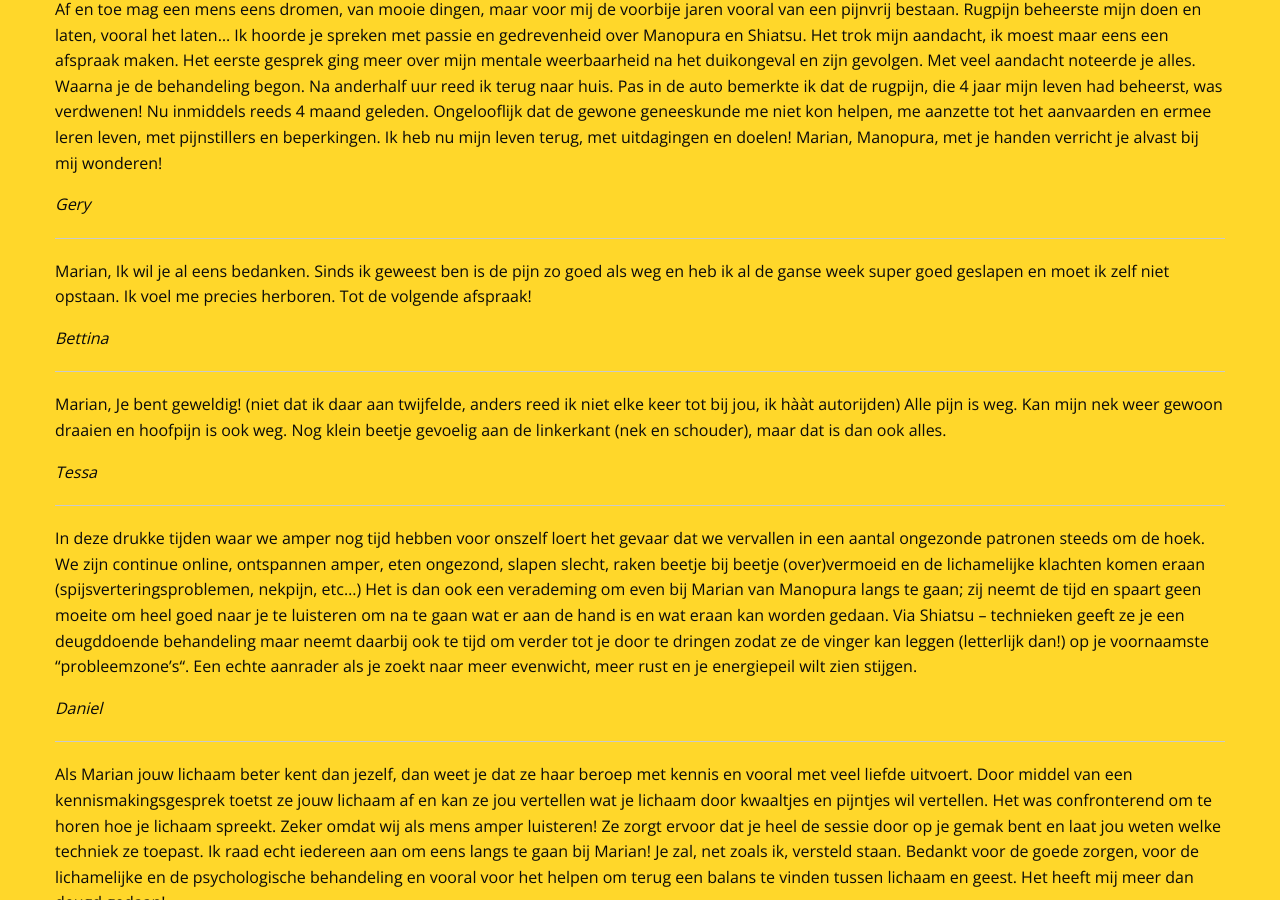
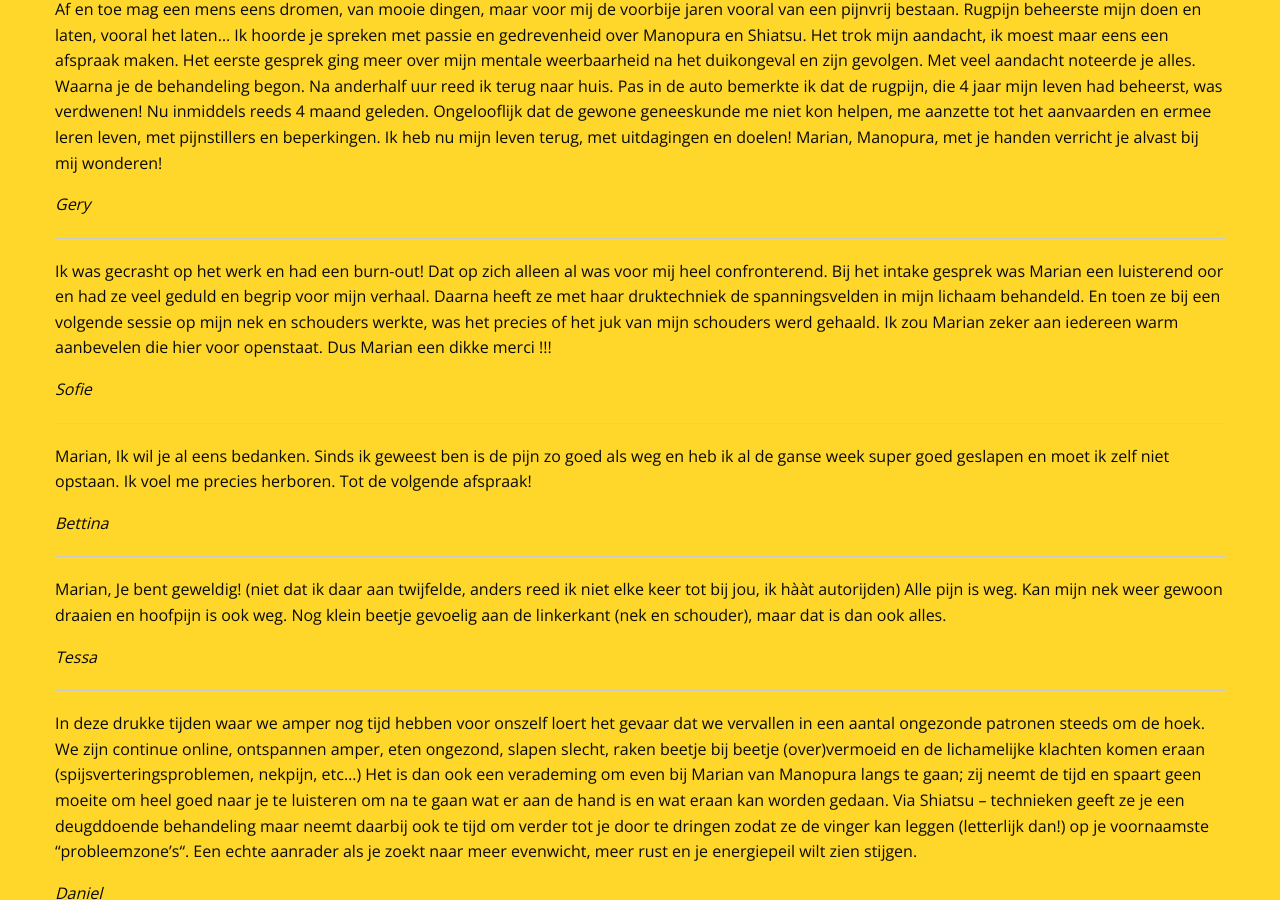
Before and after one commit to manopura/manopura.github.io, a Jekyll site: the page built from Getuigenissen.md, in a window 1280 px wide and 900 px high, scrolled down 396 px. Built offline with Jekyll 4.4.1, drawn with Linux system fonts in a browser that asks for light colours; nearby versions of some CDN libraries; our own code applies the rules of GitHub Pages for plain Markdown files.

Commit message:
Update Getuigenissen.md

```diff
--- a/Getuigenissen.md
+++ b/Getuigenissen.md
@@ -15,6 +15,13 @@
 Af en toe mag een mens eens dromen, van mooie dingen, maar voor mij de voorbije jaren vooral van een pijnvrij bestaan. Rugpijn beheerste mijn doen en laten, vooral het laten... Ik hoorde je spreken met passie en gedrevenheid over Manopura en Shiatsu. Het trok mijn aandacht, ik moest maar eens een afspraak maken. Het eerste gesprek ging meer over mijn mentale weerbaarheid na het duikongeval en zijn gevolgen. Met veel aandacht noteerde je alles. Waarna je de behandeling begon. Na anderhalf uur reed ik terug naar huis. Pas in de auto bemerkte ik dat de rugpijn, die 4 jaar mijn leven had beheerst, was verdwenen! Nu inmiddels reeds 4 maand geleden. Ongelooflijk dat de gewone geneeskunde me niet kon helpen, me aanzette tot het aanvaarden en ermee leren leven, met pijnstillers en beperkingen. Ik heb nu mijn leven terug, met uitdagingen en doelen! Marian, Manopura, met je handen verricht je alvast bij mij wonderen!
 
 *Gery*
+
+---
+
+Ik was gecrasht op het werk en had een burn-out!  Dat op zich alleen al was voor mij heel confronterend. Bij het intake gesprek was Marian een luisterend oor en had ze veel geduld en begrip voor mijn verhaal.  Daarna heeft ze met haar druktechniek de spanningsvelden in mijn lichaam behandeld. En toen ze bij een volgende sessie op mijn nek en schouders werkte, was het precies of het juk van mijn schouders werd gehaald. Ik zou Marian zeker aan iedereen warm aanbevelen die hier voor openstaat.
+Dus Marian een dikke merci !!!
+
+*Sofie*
 
 ---
 
```
